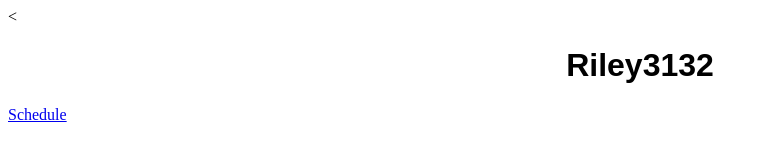
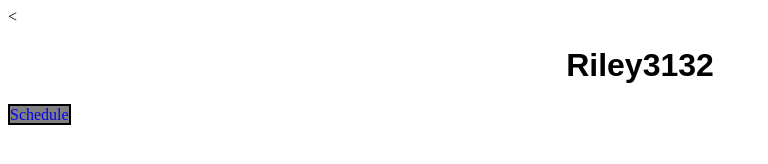
Before and after one commit to Riley31323/Riley3132Web, a plain HTML site: page index.html in a window 1280 px wide. Shown: the whole page, without its empty margins (0-768 px from the left). Drawn offline with Linux system fonts and the light colour scheme.

Commit message:
Update index.html

```diff
--- a/index.html
+++ b/index.html
@@ -9,5 +9,12 @@
     <div class=".center">
       <a href="#" class="button">Schedule</a>
     </div>
+    <style>
+      .button {
+        background-color: grey;
+        border: 2px solid black;
+        text-decoration: none;
+      }
+    </style>
   </body>
 </html>
```
